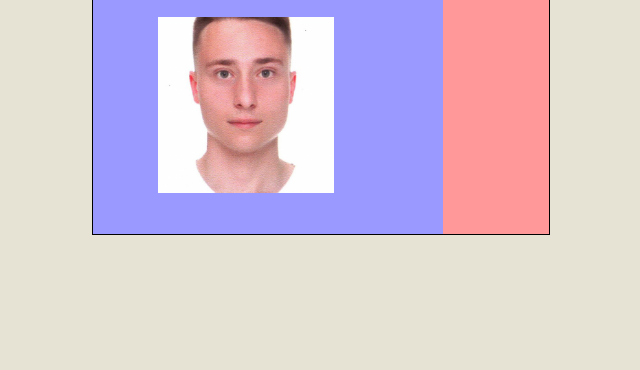
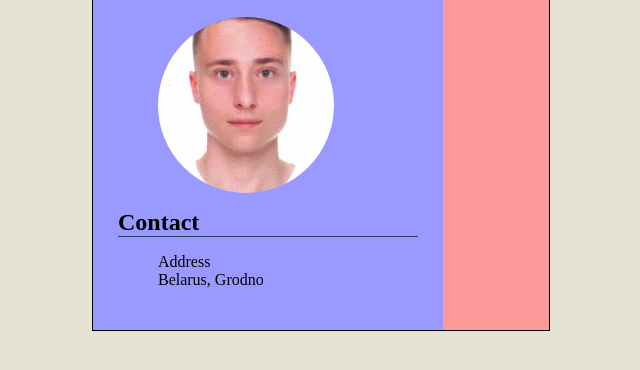
Before and after one commit to ich-kirich/CV, a plain HTML site: page index.html in a window 1280 px wide. Shown: the part 124-494 px from the top of the page, without its empty margins (58-698 px from the left). Drawn offline with Linux system fonts and the light colour scheme.

Commit message:
feat: add adress

```diff
--- a/css/style.css
+++ b/css/style.css
@@ -16,6 +16,7 @@ body {
 .about-me {
     display: flex;
     padding: 25px;
+    flex-direction: column;
     vertical-align: top;
     width: 300px;
     background-color: #9999FF;
@@ -36,4 +37,18 @@ body {
 .photo {
     width: 80%;
     height: 80%;
+    border-radius: 50%;
 }
+.contact {
+    margin: 0 auto;
+    font-size: 24px;
+}
+.underlined {
+    width: 100%;
+    height: .05rem;
+    margin-bottom: 1rem;
+    background-color: #244060;
+}
+.content-contact {
+    list-style-type: none;
+}
--- a/index.html
+++ b/index.html
@@ -16,6 +16,14 @@
                             <img class="photo" src="img/photo.jpg" alt="Kirill Medved"/>
                         </figure>
                     </header>
+                    <article>
+                        <h3 class="contact">Contact</h3>
+                        <div class="underlined"></div>
+                        <ul class="content-contact">
+                            <li>Address</li>
+                            <li>Belarus, Grodno</li>
+                        </ul>
+                    </article>
                 </section> <!-- this is left section of cv-->
                 <section class="skills-ed-proj">
                     <h2>Skills</h2>
```
